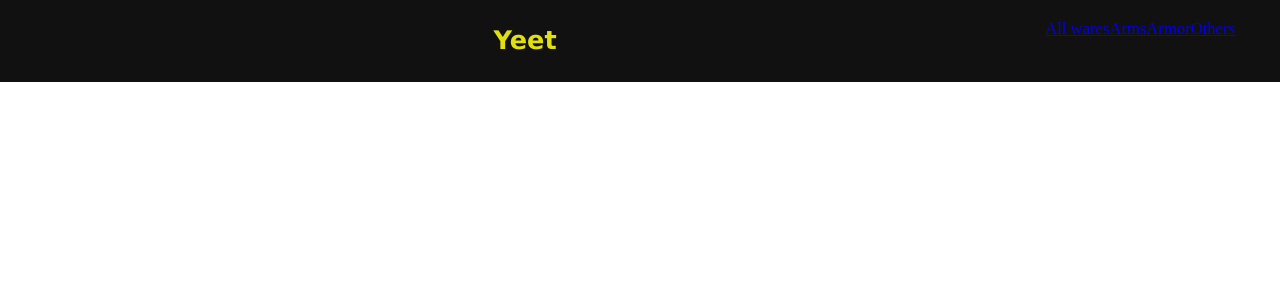
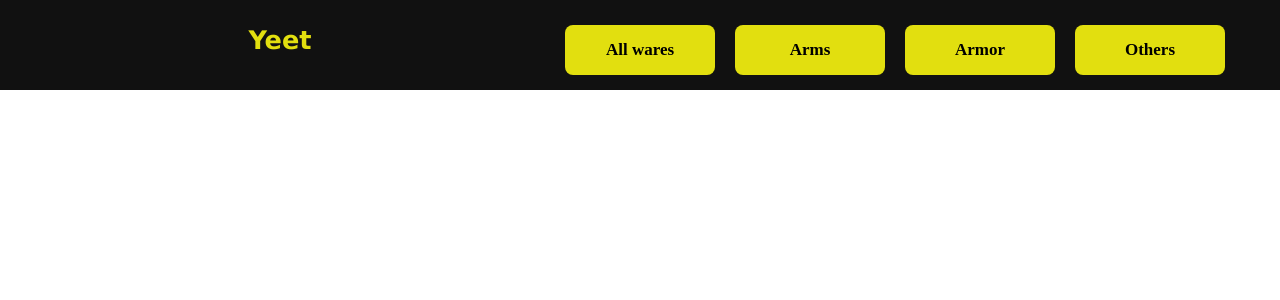
Before and after one commit to thora-storm-it1/gruppe13, a PHP site: page /meny.php in a window 1280 px wide. Shown: the top 300 px of the page. Run offline with PHP 8.4, Linux system fonts and the light colour scheme.

Commit message:
Update meny.php

```diff
--- a/meny.php
+++ b/meny.php
@@ -14,19 +14,19 @@
 		<div class="navigering">
 
 			<div>
-				<div class="dropdownknapp"> <a href='oversikt.php'> All wares </a> </div>
+				<div class="lenke"> <a href='oversikt.php'> All wares </a> </div>
 			</div>
 
 			<div>
-				<div class="dropdownknapp"> <a href="#"> Arms </a> </div>
+				<div class="lenke"> <a href="#"> Arms </a> </div>
 			</div>
 
 			<div>
-				<div class="dropdownknapp"> <a href="#"> Armor </a> </div>
+				<div class="lenke"> <a href="#"> Armor </a> </div>
 			</div>
 
 			<div class="dropdown">
-				<div class="dropdownknapp"> <a href="#"> Others </a> </div>
+				<div class="lenke"> <a href="#"> Others </a> </div>
 				<div class="dropdowninnhold">
 					<a href="#"> Lenke 1 </a>
 					<a href="#"> Lenke 2 </a>
```
